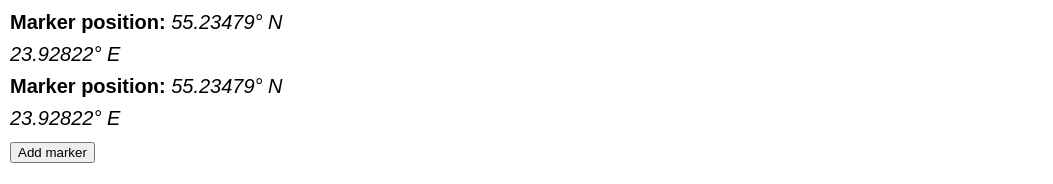
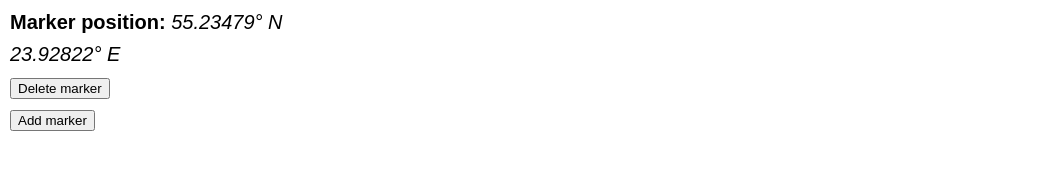
Before and after one commit to NojusM/Map-using-Vue, a Vue app: page /map in a window 1280 px wide. Both pictures are taken after a click on the button "Add marker". Shown: the part 130-314 px from the top of the page, without its empty margins (0-1053 px from the left). Built offline with nearby package versions, Linux system fonts and the light colour scheme.

Commit message:
ADD MARKER DELETION

```diff
--- a/src/views/Map.vue
+++ b/src/views/Map.vue
@@ -6,6 +6,7 @@
           <span class="label">Marker position: </span>
           <span class="coordinates">{{ marker[0] }}° N {{ marker[1] }}° E</span>
         </p>
+        <button class="btn-delete" @click="markers.splice(index, 1)">Delete marker</button>
       </div>
       <button class="btn-add" @click="markers.push(BASE_COORDINATES)">Add marker</button>
     </div>
@@ -39,7 +40,7 @@ const BASE_COORDINATES: [number, number] = [55.23479, 23.92822]
 const zoom = ref(7)
 const center = ref(BASE_COORDINATES as PointExpression)
 const tileProviders = ref(tileProvidersData)
-const markers: Ref<[number, number][]> = ref([BASE_COORDINATES])
+const markers: Ref<[number, number][]> = ref([])
 const selectedMarker = ref(0)
 
 const onMapClick = (e: { latlng: LatLng }) => {
```
